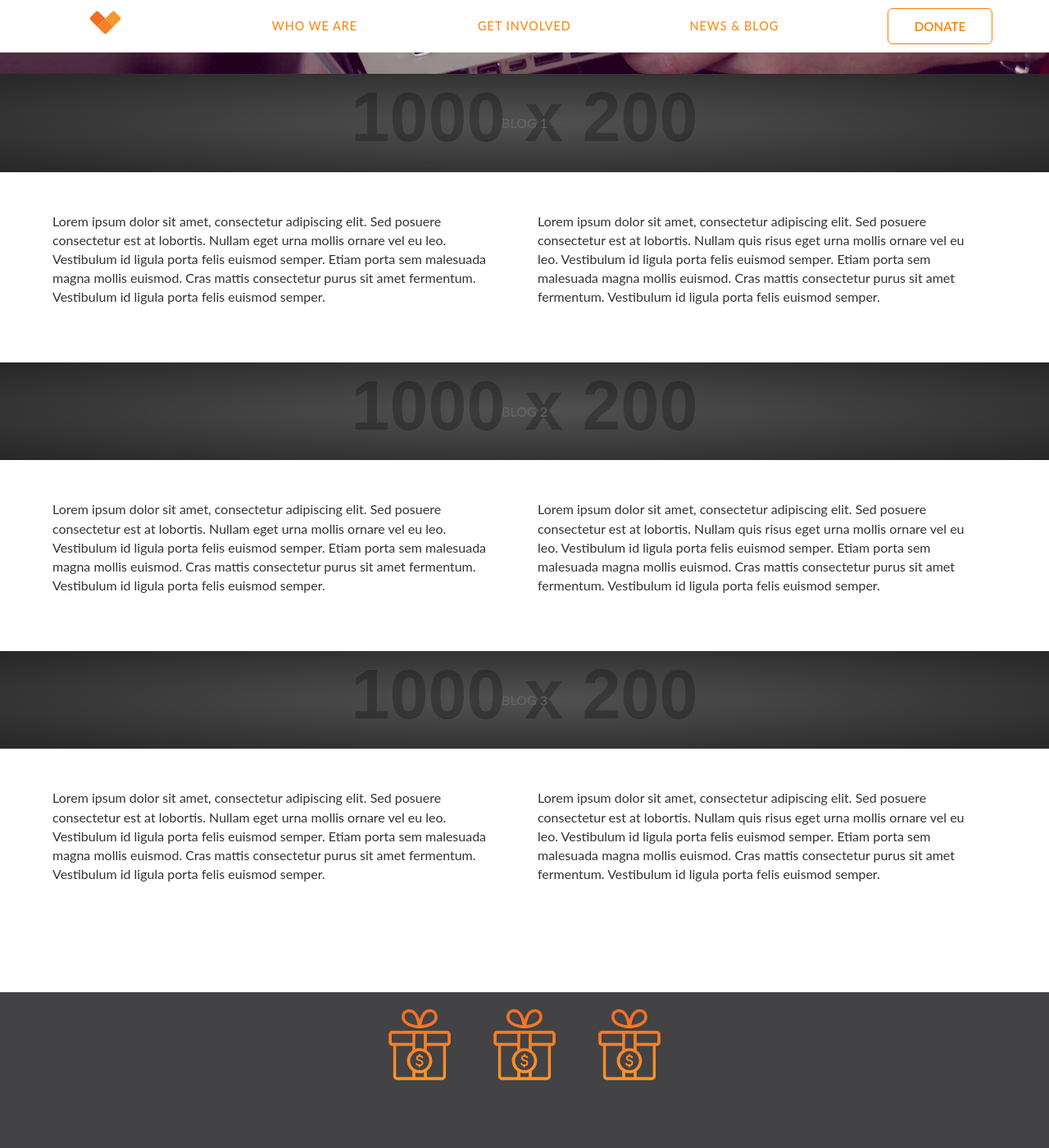
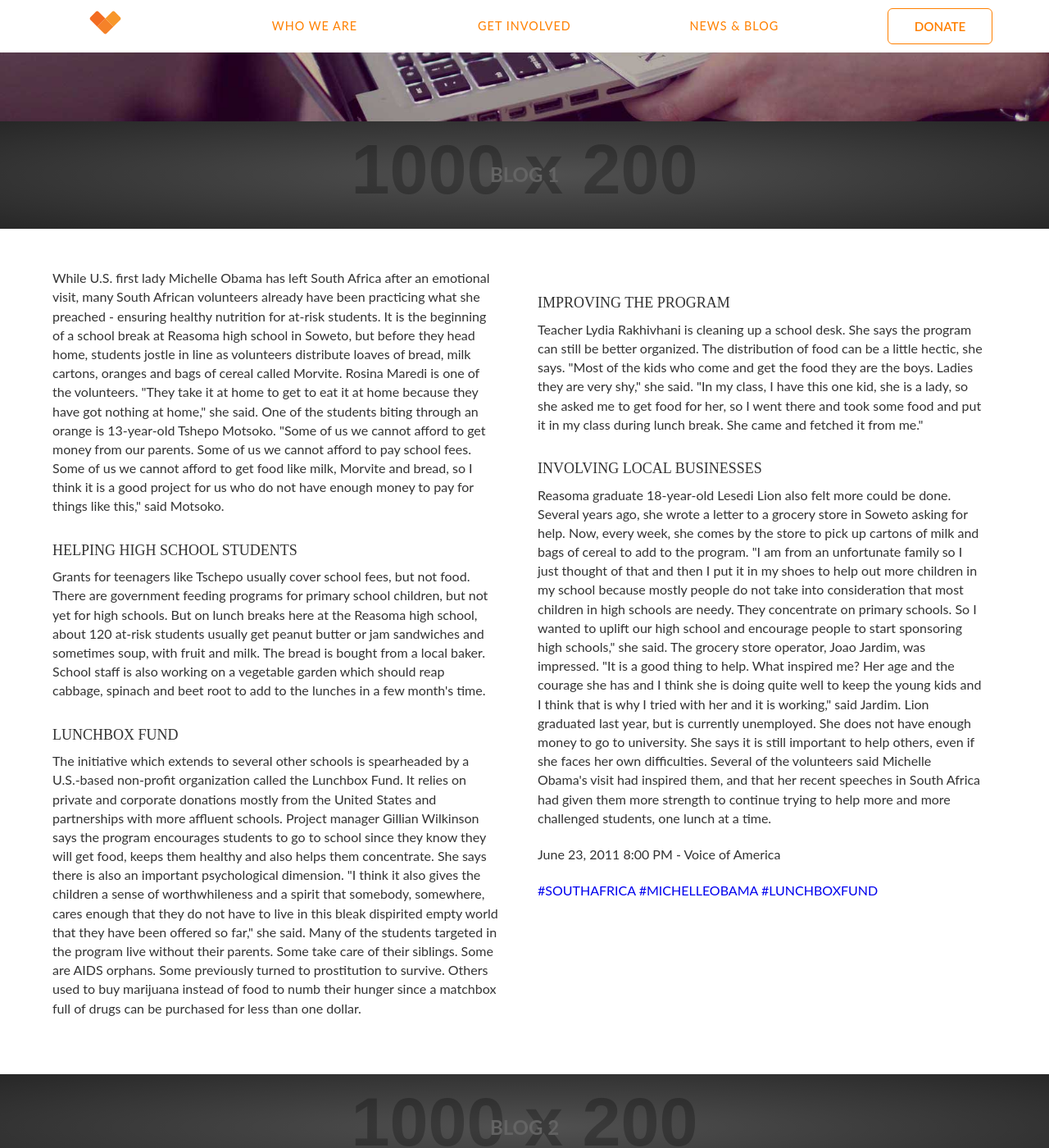
Before and after one commit to EvanAG/the-lunchbox-fund, a Jekyll site: the page built from news-blog.html, in a window 1280 px wide and 1400 px high, scrolled down 1971 px. Shown: the whole window at 82% size. Built offline with Jekyll 4.4.1, drawn with Linux system fonts in a browser that asks for light colours; nearby versions of some CDN libraries; Markdown is read by kramdown in place of the engine named in the settings; some of the changed text lies outside the part shown.

Commit message:
feat(html): add blog content and login

```diff
--- a/_layouts/default.html
+++ b/_layouts/default.html
@@ -29,6 +29,7 @@
                 <a href='get-involved.html#donate' class='dd-item'>Donate</a>
                 <a href='get-involved.html#partner-with-us' class='dd-item'>Partner With Us</a>
                 <a href='get-involved.html#volunteer' class='dd-item'>Volunteer</a>
+                <a href='login.html' class='dd-item'>User Login</a>
             </div>
          </div>
          <div class='mm-item'><a class="mm-link" href="news-blog.html">News & Blog</a>
@@ -88,9 +89,12 @@
     </div>
 </footer>
 
+<p class="copyright">Copyright © 2013 The Lunchbox Fund. All Rights Reserved.</p>
+
 </body>
 </html>
 
+<script src="http://html5shiv.googlecode.com/svn/trunk/html5.js"></script>
 <script src="https://ajax.googleapis.com/ajax/libs/jquery/2.1.3/jquery.min.js"></script>
 <script src="//use.typekit.net/zvh6lvj.js"></script>
 <script>try{Typekit.load();}catch(e){}</script>
--- a/get-involved.html
+++ b/get-involved.html
@@ -91,7 +91,7 @@
 
           <p class="center-align p-large">A cause cannot be completed without help from the community and its eager minds. The Luncbox Fund offers a wide array of volunteer positions to aid in helping the children in South Africa. Countless roles are always in need of assistance. It starts with one.</p>
 
-          <p class="center-align island">To volunteer please send us your name, contact details and area of expertise to: volunteer@thelunchboxfund.org.</p>
+          <p class="center-align island">To volunteer please send us your name, contact details and area of expertise to: <a class="inline-link" href="mailto:volunteer@thelunchboxfund.org?">volunteer@thelunchboxfund.org</a></p>
 
     </section>
 
--- a/index.html
+++ b/index.html
@@ -24,17 +24,17 @@
 
     <div class="grid">
         <div class="unit unit-xs-1 unit-s-1 unit-m-1-3 unit-l-1-3 gutter-1">
-            <a href="get-involved.html"><img class="flex-img figure-img" src="../assets/donate-icon.svg"></a>
+            <a href="get-involved.html"><img class="flex-img figure-img gradient-icons" src="../assets/donate-icon.svg"></a>
             <h2 class="four center-align sub-title-1">Donate</h2>
                 <p class="center-align">There are countless children in need of a proper meal and with your help they can experience healthy and nutritious food. In South Africa, 56% of all children live in poverty, which is over 12 million children below the poverty line with 3.6 million orphans among them. It starts with one.</p>
         </div>
         <div class="unit unit-xs-1 unit-s-1 unit-m-1-3 unit-l-1-3 gutter-2">
-            <a href="get-involved.html#partner-with-us"><img class="flex-img figure-img" src="../assets/partner-with-us-icon.svg"></a>
+            <a href="get-involved.html#partner-with-us"><img class="flex-img figure-img gradient-icons" src="../assets/partner-with-us-icon.svg"></a>
             <h2 class="four center-align sub-title-1">Partner With Us</h2>
                 <p class="center-align">Everyday, more and more children in South Africa have had the experience of partaking in a proper meal. The Lunchbox Fund thanks its many partners and the support they have provided. Our doors for partnership are always open. It starts with one.</p>
         </div>
         <div class="unit unit-xs-1 unit-s-1 unit-m-1-3 unit-l-1-3 gutter-3">
-            <a href="get-involved.html#volunteer"><img class="flex-img figure-img" src="../assets/volunteer-icon.svg"></a>
+            <a href="get-involved.html#volunteer"><img class="flex-img figure-img gradient-icons" src="../assets/volunteer-icon.svg"></a>
             <h2 class="four center-align sub-title-1">Volunteer</h2>
                 <p class="center-align">A cause cannot be completed without help from the community and its eager minds. The Luncbox Fund offers a wide array of volunteer positions to aid in helping the children in South Africa. Countless roles are always in need of assistance. It starts with one.</p>
             </div>
--- a/news-blog.html
+++ b/news-blog.html
@@ -8,61 +8,108 @@
       <h1>News</h1>
     </div>
 
-    <a class="banner link-banner-mini class-2 article-vogue" href="http://twitter.com/TribalWorldwide/status/368390137421389824/photo/1">LBF + Feedie in Vogue</a>
-    <a class="banner link-banner-mini class-2 article-nyc" href="http://gothamist.com/2008/12/12/food_bank_for_nyc_lunchbox_auction.php?gallery0Pic=7#photo-7">Gothamist</a>
-    <a class="banner link-banner-mini class-2 article-ddb" href="http://www.campaignbrief.us/2013/05/cannes-contenders-ddb.html">Cannes Contenders: DDB</a>
-    <a class="banner link-banner-mini class-2 article-abc" href="http://abcnews.go.com/Technology/feedie-app-turns-food-photos-charitable-giving/story?id=20060750">ABC News</a>
-    <a class="banner link-banner-mini class-2 article-modelina" href="http://www.modelinia.com/blog/topaz-page-greens-lunchbox-fund/7767#.VPvllYHF9rg">Modelinia</a>
+    <h6 class="four"><a class="banner link-banner-mini class-2 article-vogue" href="http://twitter.com/TribalWorldwide/status/368390137421389824/photo/1">LBF + Feedie in Vogue</a></h6>
+    <h6 class="four"><a class="banner link-banner-mini class-2 article-nyc" href="http://gothamist.com/2008/12/12/food_bank_for_nyc_lunchbox_auction.php?gallery0Pic=7#photo-7">Gothamist</a></h6>
+    <h6 class="four"><a class="banner link-banner-mini class-2 article-ddb" href="http://www.campaignbrief.us/2013/05/cannes-contenders-ddb.html">Cannes Contenders: DDB</a></h6>
+    <h6 class="four"><a class="banner link-banner-mini class-2 article-abc" href="http://abcnews.go.com/Technology/feedie-app-turns-food-photos-charitable-giving/story?id=20060750">ABC News</a></h6>
+    <h6 class="four"><a class="banner link-banner-mini class-2 article-modelina" href="http://www.modelinia.com/blog/topaz-page-greens-lunchbox-fund/7767#.VPvllYHF9rg">Modelinia</a></h6>
 
     <div id="blog" class="banner african-child blog-main">
       <h1>Blog</h1>
     </div>
 
-    <a class="banner link-banner-mini class-2" href="#">Blog 1</a>
+    <h6 class="four"><a class="banner link-banner-mini class-2" href="#">Blog 1</a></h6>
 
     <section class="content">
 
          <div class="grid">
             <div class="unit unit-xs-1 unit-s-1 unit-m-1-2 unit-l-1-2 gutter-1">
-                <p>Lorem ipsum dolor sit amet, consectetur adipiscing elit. Sed posuere consectetur est at lobortis. Nullam eget urna mollis ornare vel eu leo. Vestibulum id ligula porta felis euismod semper. Etiam porta sem malesuada magna mollis euismod. Cras mattis consectetur purus sit amet fermentum. Vestibulum id ligula porta felis euismod semper.</p>
+                <p>While U.S. first lady Michelle Obama has left South Africa after an emotional visit, many South African volunteers already have been practicing what she preached - ensuring healthy nutrition for at-risk students.
+
+                It is the beginning of a school break at Reasoma high school in Soweto, but before they head home, students jostle in line as volunteers distribute loaves of bread, milk cartons, oranges and bags of cereal called Morvite.
+
+                Rosina Maredi is one of the volunteers. "They take it at home to get to eat it at home because they have got nothing at home," she said.
+
+                One of the students biting through an orange is 13-year-old Tshepo Motsoko.
+
+                "Some of us we cannot afford to get money from our parents. Some of us we cannot afford to pay school fees. Some of us we cannot afford to get food like milk, Morvite and bread, so I think it is a good project for us who do not have enough money to pay for things like this," said Motsoko.</p>
+
+                <h2 class="five caption">Helping high school students</h2>
+
+                <p>Grants for teenagers like Tschepo usually cover school fees, but not food. There are government feeding programs for primary school children, but not yet for high schools.
+
+                But on lunch breaks here at the Reasoma high school, about 120 at-risk students usually get peanut butter or jam sandwiches and sometimes soup, with fruit and milk. The bread is bought from a local baker.
+
+                School staff is also working on a vegetable garden which should reap cabbage, spinach and beet root to add to the lunches in a few month's time.</p>
+
+                <h2 class="five caption">Lunchbox Fund</h2>
+
+                <p>The initiative which extends to several other schools is spearheaded by a U.S.-based non-profit organization called the Lunchbox Fund. It relies on private and corporate donations mostly from the United States and partnerships with more affluent schools.
+                Project manager Gillian Wilkinson says the program encourages students to go to school since they know they will get food, keeps them healthy and also helps them concentrate.  She says there is also an important psychological dimension.
+                "I think it also gives the children a sense of worthwhileness and a spirit that somebody, somewhere, cares enough that they do not have to live in this bleak dispirited empty world that they have been offered so far," she said.
+
+                Many of the students targeted in the program live without their parents. Some take care of their siblings.  Some are AIDS orphans.  Some previously turned to prostitution to survive.  Others used to buy marijuana instead of food to numb their hunger since a matchbox full of drugs can be purchased for less than one dollar.</p>
             </div>
             <div class="unit unit-xs-1 unit-s-1 unit-m-1-2 unit-l-1-2 gutter-2">
-                <p>Lorem ipsum dolor sit amet, consectetur adipiscing elit. Sed posuere consectetur est at lobortis. Nullam quis risus eget urna mollis ornare vel eu leo. Vestibulum id ligula porta felis euismod semper. Etiam porta sem malesuada magna mollis euismod. Cras mattis consectetur purus sit amet fermentum. Vestibulum id ligula porta felis euismod semper.</p>
+                <h2 class="five caption">Improving the program</h2>
+
+                <p>Teacher Lydia Rakhivhani is cleaning up a school desk.  She says the program can still be better organized.  The distribution of food can be a little hectic, she says.
+
+                "Most of the kids who come and get the food they are the boys. Ladies they are very shy," she said. "In my class, I have this one kid, she is a lady, so she asked me to get food for her, so I went there and took some food and put it in my class during lunch break. She came and fetched it from me."</p>
+
+                <h2 class="five caption">Involving local businesses</h2>
+
+                <p>Reasoma graduate 18-year-old Lesedi Lion also felt more could be done.  Several years ago, she wrote a letter to a grocery store in Soweto asking for help.
+
+                Now, every week, she comes by the store to pick up cartons of milk and bags of cereal to add to the program.
+
+                "I am from an unfortunate family so I just thought of that and then I put it in my shoes to help out more children in my school because mostly people do not take into consideration that most children in high schools are needy.  They concentrate on primary schools.  So I wanted to uplift our high school and encourage people to start sponsoring high schools," she said.
+
+                The grocery store operator, Joao Jardim, was impressed.
+
+                "It is a good thing to help. What inspired me? Her age and the courage she has and I think she is doing quite well to keep the young kids and I think that is why I tried with her and it is working," said Jardim.
+
+                Lion graduated last year, but is currently unemployed. She does not have enough money to go to university.  She says it is still important to help others, even if she faces her own difficulties.
+
+                Several of the volunteers said Michelle Obama's visit had inspired them, and that her recent speeches in South Africa had given them more strength to continue trying to help more and more challenged students, one lunch at a time.</p>
+
+                <p class="blog-cite">June 23, 2011 8:00 PM - Voice of America</p>
+
+                <p>
+                    <a class="link-blog" href="http://www.voanews.com/search/search2.aspx#all|south%20africa|0|allzones|min|now|date|banner">#southafrica</a>
+                    <a class="link-blog" href="http://www.voanews.com/search/search2.aspx#all|michelle%20obama|0|allzones|min|now|date|banner">#michelleobama</a>
+                    <a class="link-blog" href="http://www.voanews.com/search/search2.aspx#all|lunchbox%20fund|0|allzones|min|now|date">#lunchboxfund</a>
+                </p>
             </div>
         </div>
 
     </section>
 
-    <a class="banner link-banner-mini class-2" href="#">Blog 2</a>
+    <h6 class="four"><a class="banner link-banner-mini class-2" href="#">Blog 2</a></h6>
 
     <section class="content">
 
          <div class="grid">
             <div class="unit unit-xs-1 unit-s-1 unit-m-1-2 unit-l-1-2 gutter-1">
-                <p>Lorem ipsum dolor sit amet, consectetur adipiscing elit. Sed posuere consectetur est at lobortis. Nullam eget urna mollis ornare vel eu leo. Vestibulum id ligula porta felis euismod semper. Etiam porta sem malesuada magna mollis euismod. Cras mattis consectetur purus sit amet fermentum. Vestibulum id ligula porta felis euismod semper.</p>
+                <p> Are you guilty of snapping pics of your tastiest meals? Now you can give back when you whip out your smartphone at the dinner table. Celebrity chef Mario Batali has teamed up with non-profit The Lunchbox Fund to launch Feedie, a philanthropic app for foodies.</p>
+                <p>Each time you take a picture of your food at a participating restaurant using Feedie, the restaurant makes an instant donation equivalent to one meal to The Lunchbox Fund. The non-profit provides daily meals for at-risk South African schoolchildren, many of whom have been orphaned because of HIV/AIDS.</p>
             </div>
             <div class="unit unit-xs-1 unit-s-1 unit-m-1-2 unit-l-1-2 gutter-2">
-                <p>Lorem ipsum dolor sit amet, consectetur adipiscing elit. Sed posuere consectetur est at lobortis. Nullam quis risus eget urna mollis ornare vel eu leo. Vestibulum id ligula porta felis euismod semper. Etiam porta sem malesuada magna mollis euismod. Cras mattis consectetur purus sit amet fermentum. Vestibulum id ligula porta felis euismod semper.</p>
+                <p>When you open Feedie, you can locate nearby restaurants using the app. So far, those restaurants are just in New York, but include some of the city's most esteemed eateries, such as La Esquina, Whitehall, Del Posto, The Lamb’s Club and The Spotted Pig. Other features include the ability to share photos and favorite restaurants with other Feedie users as well as other social networks like Facebook and Twitter.</p>
+                <p>According to a Nielsen study, 66% of Americans eat out at least once per week, spending $1.7 billion each day. Feedie hopes it will be able to grab a small piece of that market for charity.</p>
+
+                <p class="blog-cite">August 22, 2013 - By Zoe Fox</p>
+
+                 <p>
+                    <a class="link-blog" href="http://mashable.com/category/apps/">#apps</a>
+                    <a class="link-blog" href="http://mashable.com/category/apps-software/">#appsandsoftware</a>
+                    <a class="link-blog" href="http://mashable.com/category/work-play/">#workandplay</a>
+                    <a class="link-blog" href="http://mashable.com/category/social-good/">#socialgood</a>
+                    <a class="link-blog" href="http://mashable.com/category/home/">#home</a>
+                </p>
             </div>
         </div>
 
     </section>
 
-    <a class="banner link-banner-mini class-2" href="#">Blog 3</a>
-
-    <section class="content">
-
-         <div class="grid">
-            <div class="unit unit-xs-1 unit-s-1 unit-m-1-2 unit-l-1-2 gutter-1">
-                <p>Lorem ipsum dolor sit amet, consectetur adipiscing elit. Sed posuere consectetur est at lobortis. Nullam eget urna mollis ornare vel eu leo. Vestibulum id ligula porta felis euismod semper. Etiam porta sem malesuada magna mollis euismod. Cras mattis consectetur purus sit amet fermentum. Vestibulum id ligula porta felis euismod semper.</p>
-            </div>
-            <div class="unit unit-xs-1 unit-s-1 unit-m-1-2 unit-l-1-2 gutter-2">
-                <p>Lorem ipsum dolor sit amet, consectetur adipiscing elit. Sed posuere consectetur est at lobortis. Nullam quis risus eget urna mollis ornare vel eu leo. Vestibulum id ligula porta felis euismod semper. Etiam porta sem malesuada magna mollis euismod. Cras mattis consectetur purus sit amet fermentum. Vestibulum id ligula porta felis euismod semper.</p>
-            </div>
-        </div>
-
-    </section>
-
-
-
 </main>
```
Also changed, not shown: login.html (added, +37 -0 lines).
